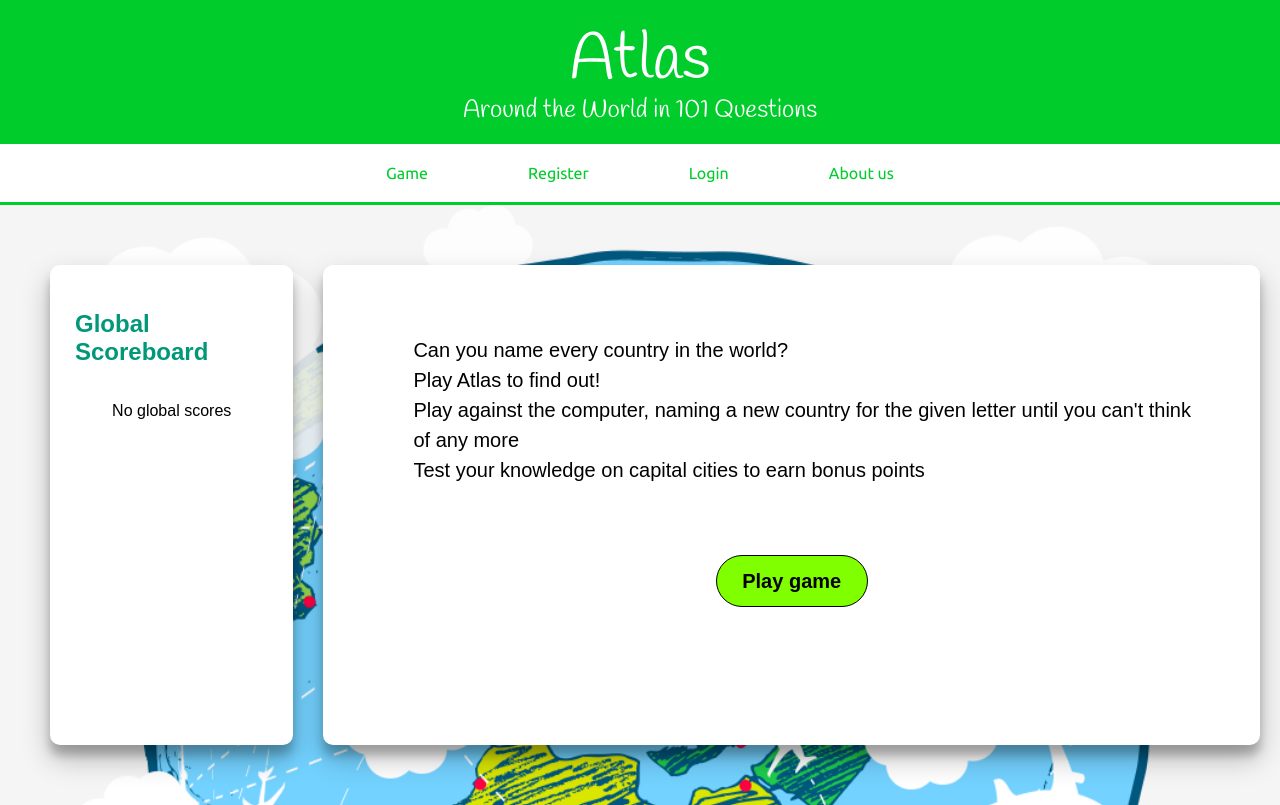
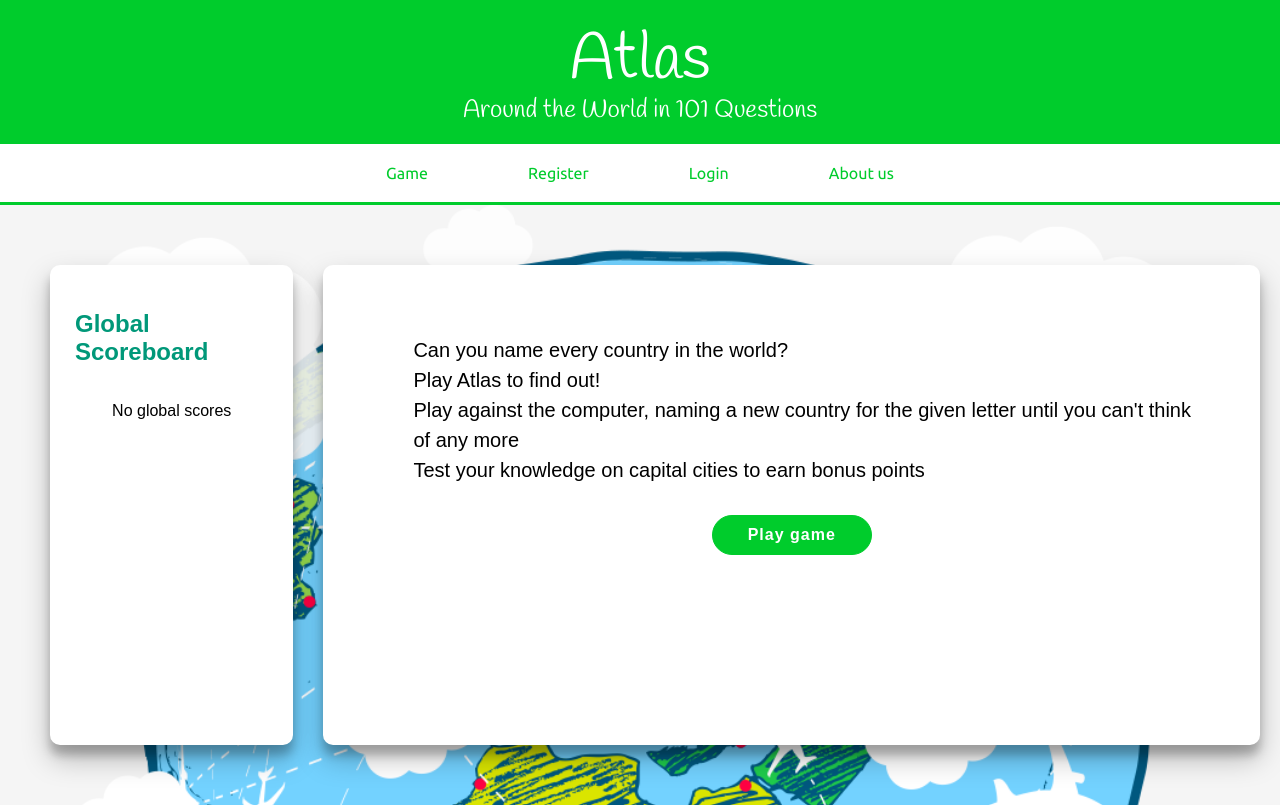
Before and after one commit to quantumomid/Atlas, a React (Create React App) app in the folder front-end/atlas-react-app/: page / in a window 1280 px wide. Built offline with nearby package versions, Linux system fonts and the light colour scheme; no server answers.

Commit message:
Play game button changed to consistant formatting

```diff
--- a/front-end/atlas-react-app/src/Homepage.css
+++ b/front-end/atlas-react-app/src/Homepage.css
@@ -46,7 +46,24 @@
 }
 
 .homepage-container .game-description .play-link {
+
+    display: flex;
+    justify-content: center;
+    align-items: center;
     align-self: center;
+    width: fit-content;
+    border-radius: 20px;
+	border: 1px solid hsl(133, 100%, 40%);
+	background-color: hsl(133, 100%, 40%);
+	color: #FFFFFF;
+	font-size: 16px;
+	font-weight: bold;
+	padding: 10px 35px;
+	letter-spacing: 1px;
+    text-decoration: none;
+    margin: 10px;
+
+    /* align-self: center;
     width: 150px;
     height: 50px;
     margin-top: 50px;
@@ -63,5 +80,5 @@
     text-decoration: none;
     display: flex;
     justify-content: center;
-    align-items: center;
+    align-items: center; */
 }
```
